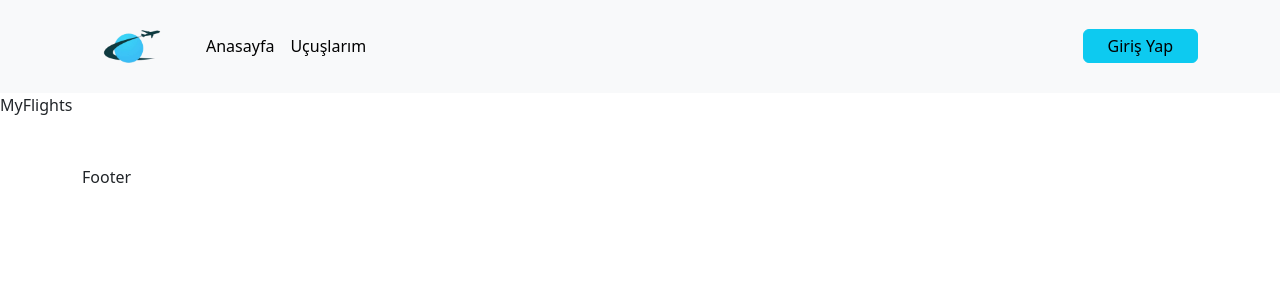
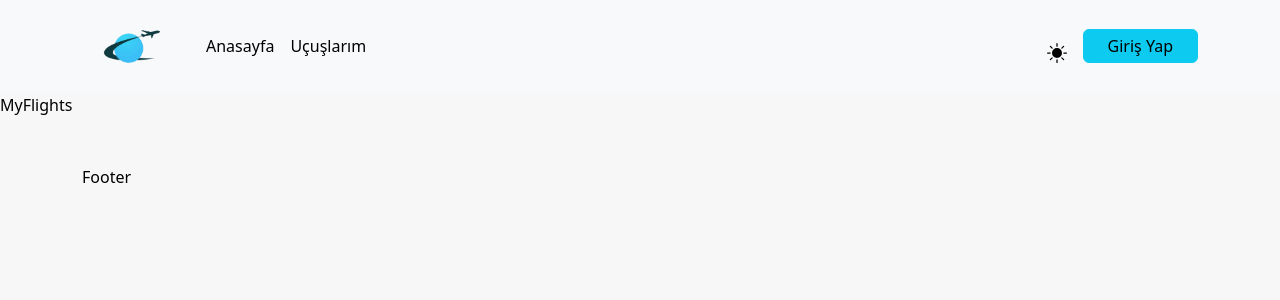
Before and after one commit to ahmetkanbaz/PlaneScape, a React (Vite) app in the folder planescape/: page /ucuslarim in a window 1280 px wide. Shown: the top 300 px of the page. Built offline with nearby package versions, Linux system fonts and the light colour scheme.

Commit message:
PlaneScape-DarkMode

```diff
--- a/planescape/package.json
+++ b/planescape/package.json
@@ -18,6 +18,7 @@
     "formik": "^2.4.6",
     "react": "^18.3.1",
     "react-dom": "^18.3.1",
+    "react-icons": "^5.3.0",
     "react-redux": "^9.1.2",
     "react-router-dom": "^6.26.2",
     "react-toastify": "^10.0.5",
--- a/planescape/src/App.jsx
+++ b/planescape/src/App.jsx
@@ -1,30 +1,32 @@
-import { useDispatch } from "react-redux";
+import { useDispatch, useSelector } from "react-redux";
 import Router from "./routes/Router";
 import { ToastContainer } from "react-toastify";
 import "react-toastify/dist/ReactToastify.css";
 import { useEffect } from "react";
 import { setTheme } from "./redux/slices/themeSlice";
 import { setUser } from "./redux/slices/userSlice";
+import { GlobalStyle } from "./GlobalStyle/GlobalStyle";
 
 function App() {
-  const dispatch = useDispatch()
+  const dispatch = useDispatch();
+  const theme = useSelector((state) => state.theme.theme);
 
   useEffect(() => {
-    const planeScapeTheme = localStorage.getItem('planeScapeTheme')
-    const planeScapeUser = localStorage.getItem('planeScapeUser')
+    const planeScapeTheme = localStorage.getItem("planeScapeTheme");
+    const planeScapeUser = localStorage.getItem("planeScapeUser");
     if (planeScapeTheme) {
-      dispatch(setTheme(JSON.parse(planeScapeTheme)))
-    }
-    else {
-      dispatch(setTheme('light'))
-      localStorage.setItem('planeScapeTheme', JSON.stringify('light'))
+      dispatch(setTheme(JSON.parse(planeScapeTheme)));
+    } else {
+      dispatch(setTheme("light"));
+      localStorage.setItem("planeScapeTheme", JSON.stringify("light"));
     }
     if (planeScapeUser) {
-      dispatch(setUser(JSON.parse(planeScapeUser)))
+      dispatch(setUser(JSON.parse(planeScapeUser)));
     }
-  }, [])
+  }, []);
   return (
     <>
+      <GlobalStyle theme={theme} />
       <ToastContainer
         position="bottom-right"
         autoClose={3000}
--- a/planescape/src/components/Navbar/Navbar.jsx
+++ b/planescape/src/components/Navbar/Navbar.jsx
@@ -1,10 +1,12 @@
 import planeLogo from '../../assets/planelogo.png'
 import { Link } from "react-router-dom"
 import UserMenu from './UserMenu/UserMenu'
+import { useSelector } from 'react-redux'
 
 const Navbar = () => {
+  const theme = useSelector((state) => state.theme.theme)
   return (
-    <nav className="navbar navbar-expand-lg bg-body-tertiary">
+    <nav className={`navbar navbar-expand-lg ${theme == 'light' ? 'bg-body-tertiary' : 'bg-black'}`}>
   <div className="container">
     <Link to='/' className="navbar-brand">
       <img src={planeLogo} alt="Plane Scape Logo" className='img-fluid' width={100} />
@@ -15,10 +17,10 @@ const Navbar = () => {
     <div className="collapse navbar-collapse" id="navbarSupportedContent">
       <ul className="navbar-nav me-auto mb-2 mb-lg-0">
         <li className="nav-item">
-          <Link to='/' className="nav-link active" aria-current="page">Anasayfa</Link>
+          <Link to='/' className="nav-link" aria-current="page">Anasayfa</Link>
         </li>
         <li className="nav-item">
-          <Link to='/ucuslarim' className="nav-link active" aria-current="page">Uçuşlarım</Link>
+          <Link to='/ucuslarim' className="nav-link" aria-current="page">Uçuşlarım</Link>
         </li>
       </ul>
       <UserMenu />
--- a/planescape/src/components/Navbar/UserMenu/UserMenu.jsx
+++ b/planescape/src/components/Navbar/UserMenu/UserMenu.jsx
@@ -1,17 +1,33 @@
 import { useDispatch, useSelector } from "react-redux";
 import { Link } from "react-router-dom";
 import { setUser } from "../../../redux/slices/userSlice";
+import { setTheme } from "../../../redux/slices/themeSlice";
+import { BsFillMoonFill, BsFillSunFill } from "react-icons/bs";
 const UserMenu = () => {
-  const dispatch = useDispatch()
+  const dispatch = useDispatch();
   const theme = useSelector((state) => state.theme.theme);
   const user = useSelector((state) => state.user.user);
 
   const handleLogout = (e) => {
-    dispatch(setUser({}))
-    e.preventDefault()
-  }
+    dispatch(setUser({}));
+    localStorage.removeItem("planeScapeUser");
+    e.preventDefault();
+  };
+
+  const handleChaneModeTheme = (mode) => {
+    dispatch(setTheme(mode));
+    localStorage.setItem("planeScapeTheme", JSON.stringify(mode));
+  };
   return (
     <div className="d-flex gap-3">
+      {theme == "light" ? (
+        <BsFillSunFill onClick={() => handleChaneModeTheme("dark")} cursor="pointer" className="fs-5 align-self-end" />
+      ) : (
+        <BsFillMoonFill
+          onClick={() => handleChaneModeTheme("light")}
+          cursor="pointer" className="fs-5 align-self-end"
+        />
+      )}
       {Object.keys(user).length !== 0 ? (
         <div className="dropdown">
           <a
@@ -25,7 +41,11 @@ const UserMenu = () => {
           </a>
           <ul className="dropdown-menu">
             <li>
-              <a className="dropdown-item" href="#" onClick={(e) => handleLogout(e)}>
+              <a
+                className="dropdown-item"
+                href="#"
+                onClick={(e) => handleLogout(e)}
+              >
                 Çıkış Yap
               </a>
             </li>
--- /dev/null
+++ b/planescape/src/globalStyle/GlobalStyle.js
@@ -0,0 +1,19 @@
+import { createGlobalStyle } from "styled-components";
+
+export const GlobalStyle = createGlobalStyle`
+  * {
+    margin: 0;
+    padding: 0;
+    box-sizing: border-box;
+  }
+
+  body {
+    background-color: ${({theme}) => theme == 'light' ? '#F7F7F7' : '#232323'};
+    color: ${({theme}) => theme == 'light' ? '#000000' : '#F5F5F5'};
+    transition: all .3s ease-in-out;
+  }
+
+  .nav-link {
+    color: ${({theme}) => theme == 'light' ? '#000000' : '#F5F5F5'}
+  }
+`;
```
Also changed, not shown: 1 other file (tests, documents, lock files or other folders).
